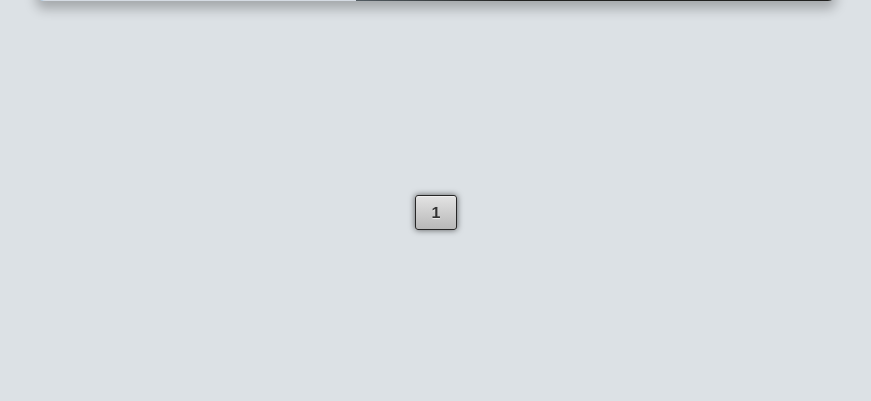
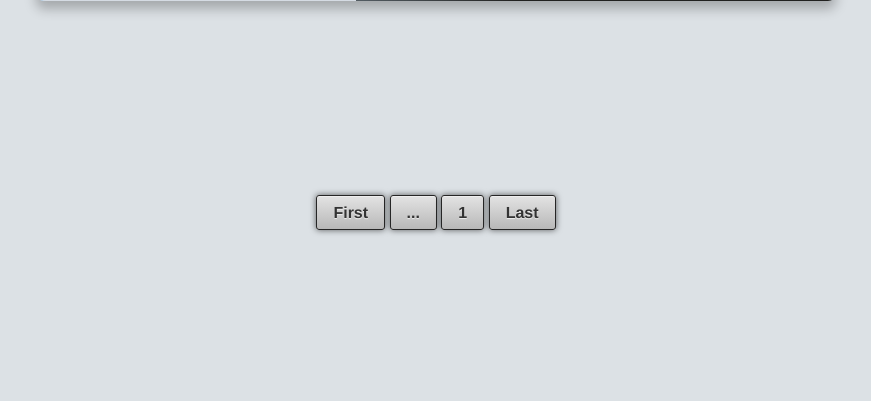
Before and after one commit to twitu/matrix, a Django app: page /movie/ in a window 1280 px wide. Shown: the part 463-864 px from the top of the page, without its empty margins (212-1083 px from the left). Run offline with Django 3.2, Linux system fonts and the light colour scheme; tables that the repository leaves empty hold one stand-in row (values such as "Sample post"); grey boxes marked "Sample" are stand-in pictures.

Commit message:
Modified the pagination

```diff
--- a/movie/templates/movie/index.html
+++ b/movie/templates/movie/index.html
@@ -252,24 +252,30 @@
 
     {% endfor %}
 
+<nav class="pagination" role="navigation">
 
-
-    <nav class="pagination" role="navigation">
+        <a class="btn btn-info" href="?page=1">First</a>
         {% if movies.has_previous %}
             <a class="prev btn btn-info" href="?page={{movies.previous_page_number}}">Prev</a>
         {% endif %}
 
-            {% for page in page_range %}
+            {% for page in page_range  %}
                 {% if movies.number == page %}
                     <a href="?page={{page}}" class="btn btn-default">{{page}}</a>
+
                 {% else %}
-                    <a href="?page={{page}}" class="btn">{{page}}</a>
+                   <a href="?page={{page}}" class="btn">{{page}}</a>
                 {% endif %}
+
             {% endfor %}
+            <a>...</a>
+            <a class="btn btn-info" href="?page={{movies.paginator.num_pages}}">{{movies.paginator.num_pages}}</a>
 
         {% if movies.has_next %}
             <a class="next btn btn-info" href="?page={{movies.next_page_number}}">Next</a>
         {% endif %}
+
+        <a class="btn btn-info" href="?page={{movies.paginator.num_pages}}">Last</a>
         <div class="pages">
 
 
@@ -278,7 +284,6 @@
 
     </nav>
 
-
 {% else %}
   <h3>You  don't have any movies</h3>
 {% endif %}
--- a/movie/views.py
+++ b/movie/views.py
@@ -22,12 +22,12 @@ def index(request):
     # Get the index of the current page
     index = movies.number - 1
     max_index = len(paginator.page_range)
-    start_index = index - 3 if index >= 3 else 0
-    end_index = index + 3 if index <= max_index - 3 else max_index
+    start_index = index - 2 if index >= 2 else 0
+    end_index = index + 2 if index <= max_index - 2 else max_index
 
-    page_range = list(paginator.page_range)[start_index:end_index]
+    page_range = list(paginator.page_range)[start_index:end_index-1]
     return render(request, 'movie/index.html', {
-        'movies': movies, 'page_range':page_range,
+        'movies': movies, 'page_range':page_range, 'page': page,
 
     })
 
```
